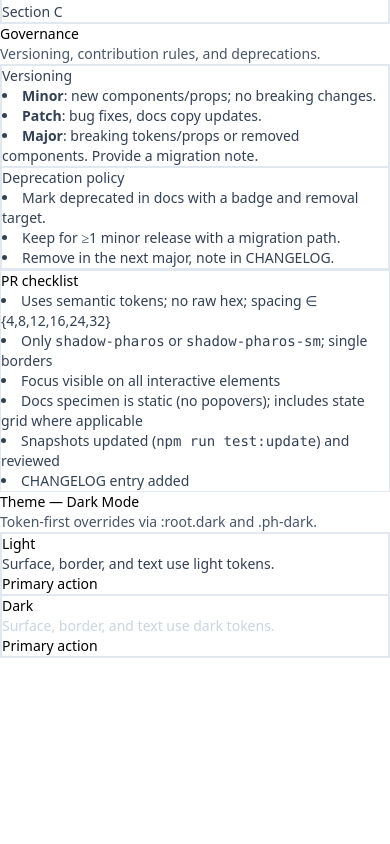
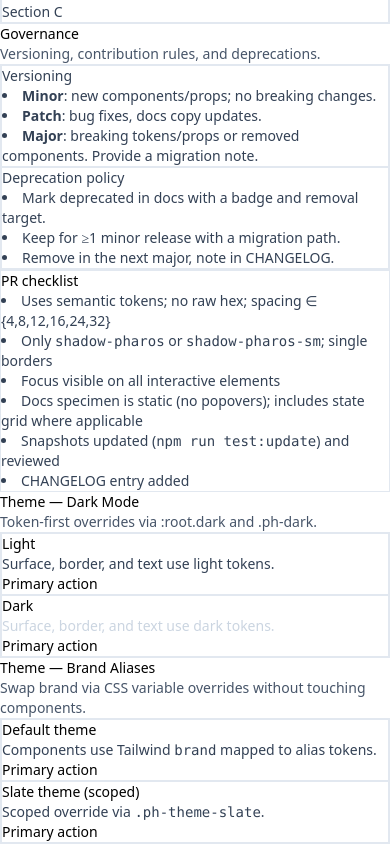
Before and after one commit to thomasbk0512/pharos-design-system, a Next.js app: page /design-system in a window 390 px wide. Shown: the part 3730-4574 px from the top of the page. Before the commit the page ends 4388 px from the top, so only its background shows below. Built offline with nearby package versions, Linux system fonts and the light colour scheme.

Commit message:
feat: add theme aliases for white-labeling without component changes

```diff
--- a/src/app/design-system/page.tsx
+++ b/src/app/design-system/page.tsx
@@ -62,6 +62,7 @@ export default function Page() {
               { id: 'patterns-toolbar',     label: 'Patterns — Toolbar & Filters' },
               { id: 'patterns-cards',       label: 'Patterns — Card Variants' },
               { id: 'theme-dark',           label: 'Theme — Dark Mode' },
+              { id: 'theme-alias',          label: 'Theme — Brand Aliases' },
               { id: 'governance',           label: 'Governance' },
             ]}
           />
@@ -384,6 +385,29 @@ export default function Page() {
           </div>
         </SpecimenCard>
       </DocsSection>
+
+      <DocsSection id="theme-alias" title="Theme — Brand Aliases" subtitle="Swap brand via CSS variable overrides without touching components.">
+        <SpecimenCard>
+          <div className="grid md:grid-cols-2 gap-3">
+            <PharosCard>
+              <div className="p-4 text-sm">
+                <div className="font-medium mb-1">Default theme</div>
+                <p className="text-slate-700 mb-3">Components use Tailwind <code>brand</code> mapped to alias tokens.</p>
+                <PharosButton>Primary action</PharosButton>
+              </div>
+            </PharosCard>
+            <div className="ph-theme-slate">
+              <PharosCard>
+                <div className="p-4 text-sm">
+                  <div className="font-medium mb-1">Slate theme (scoped)</div>
+                  <p className="text-slate-700 mb-3">Scoped override via <code>.ph-theme-slate</code>.</p>
+                  <PharosButton>Primary action</PharosButton>
+                </div>
+              </PharosCard>
+            </div>
+          </div>
+        </SpecimenCard>
+      </DocsSection>
         </div>
       </div>
     </DocsPage>
--- a/src/app/layout.tsx
+++ b/src/app/layout.tsx
@@ -2,6 +2,7 @@ import type { Metadata } from 'next'
 import './globals.css'
 import '@/styles/a11y.css'
 import '@/styles/dark.css'
+import '@/styles/themes.css'
 
 export const metadata: Metadata = {
   title: 'PHAROS Design System',
--- a/src/lib/pharos/semantic.css
+++ b/src/lib/pharos/semantic.css
@@ -39,8 +39,12 @@
   --ph-semantic-color-status-error-bg100: #FEE2E2;
   --ph-semantic-color-status-error-border200: #FECACA;
   --ph-semantic-color-status-error-text700: #B91C1C;
+  --ph-theme-color-brand-on-primary: #ffffff;
   --ph-semantic-color-border: var(--ph-global-color-slate-200);
   --ph-semantic-color-text-primary: var(--ph-global-color-slate-900);
   --ph-semantic-color-text-secondary: var(--ph-global-color-slate-500);
   --ph-semantic-color-action-primary-bg: var(--ph-global-color-brand);
+  --ph-theme-color-brand-primary: var(--ph-global-color-brand);
+  --ph-theme-color-brand-surface: var(--ph-semantic-color-surface);
+  --ph-theme-color-brand-border: var(--ph-semantic-color-border);
 }
--- a/src/lib/pharos/tokens.ts
+++ b/src/lib/pharos/tokens.ts
@@ -38,3 +38,7 @@ export const PhSemanticColorStatusWarningText700 = "#B45309";
 export const PhSemanticColorStatusErrorBg100 = "#FEE2E2";
 export const PhSemanticColorStatusErrorBorder200 = "#FECACA";
 export const PhSemanticColorStatusErrorText700 = "#B91C1C";
+export const PhThemeColorBrandPrimary = "#3538CD";
+export const PhThemeColorBrandOnPrimary = "#ffffff";
+export const PhThemeColorBrandSurface = "#ffffff";
+export const PhThemeColorBrandBorder = "#e2e8f0";
--- /dev/null
+++ b/src/styles/themes.css
@@ -0,0 +1,13 @@
+/* Default theme is already provided by :root variables via tokens. */
+
+/* Example alternative theme: use slate-800 as primary */
+.ph-theme-slate {
+  --ph-theme-color-brand-primary: var(--ph-global-color-slate-800);
+  --ph-theme-color-brand-on-primary: var(--ph-semantic-color-surface); /* readable on dark primary */
+}
+
+/* Example success theme: use status-success-700 as primary */
+.ph-theme-success {
+  --ph-theme-color-brand-primary: var(--ph-semantic-color-status-success-text700);
+  --ph-theme-color-brand-on-primary: var(--ph-semantic-color-surface);
+}
--- a/tailwind.config.ts
+++ b/tailwind.config.ts
@@ -7,7 +7,7 @@ const config: Config = {
     extend: {
       colors: {
         brand: {
-          DEFAULT: 'var(--ph-global-color-brand)',
+          DEFAULT: 'var(--ph-theme-color-brand-primary)',
           50: 'var(--ph-global-color-brand50)'
         },
         // Status tint triples mapped to utilities
```
Also changed, not shown: tokens/pharos.tokens.json (+8 -0 lines), 1 other file (tests, documents, lock files or other folders).
